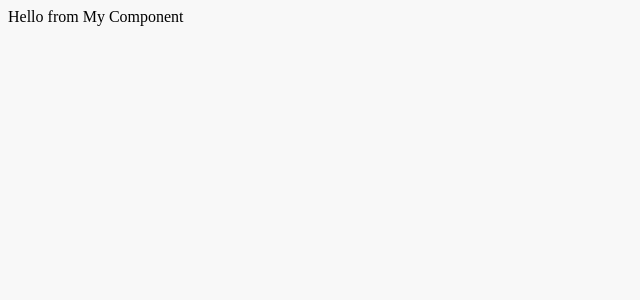
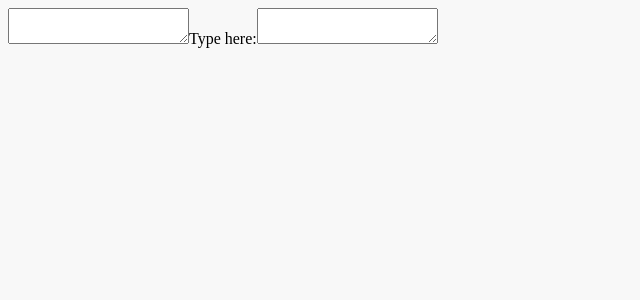
Before and after one commit to TomaszLaboj/typing-app-front-end, a React (Vite) app: page / in a window 1280 px wide. Shown: the top 300 px of the page, without its empty margins (0-640 px from the left). Built offline with nearby package versions, Linux system fonts and the light colour scheme.

Commit message:
some state and and component

```diff
--- a/src/components/App.tsx
+++ b/src/components/App.tsx
@@ -1,10 +1,10 @@
-import { MyComponent } from "./MyComponent";
+import { TypeWindow} from "./TypeWindow";
 import "./App.css";
 
 function App() {
     return (
         <div className="App">
-            <MyComponent />
+            <TypeWindow />
         </div>
     );
 }
--- a/src/components/MyComponent.tsx
+++ /dev/null
@@ -1,3 +0,0 @@
-export function MyComponent(): JSX.Element {
-    return <div>Hello from My Component</div>;
-}
--- /dev/null
+++ b/src/components/TypeWindow.tsx
@@ -0,0 +1,16 @@
+import { useState } from "react";
+
+export function TypeWindow(): JSX.Element {
+
+    const [originalText, setOriginalText] = useState<string>('');
+    const [typedText, setTypedText] = useState<string>('');
+
+
+    return (
+    <div>
+        <textarea className="original-text">{originalText}</textarea>
+        Type here:
+        <textarea className="typed-text" onChange={(event) => {setTypedText(event.target.value)}}/>
+    </div>
+    );
+}
```
Also changed, not shown: 1 other file (tests, documents, lock files or other folders).
